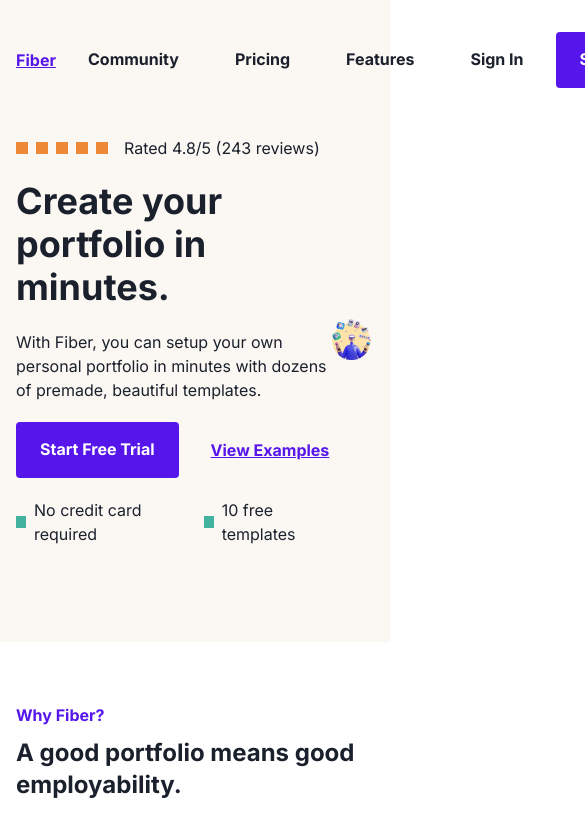
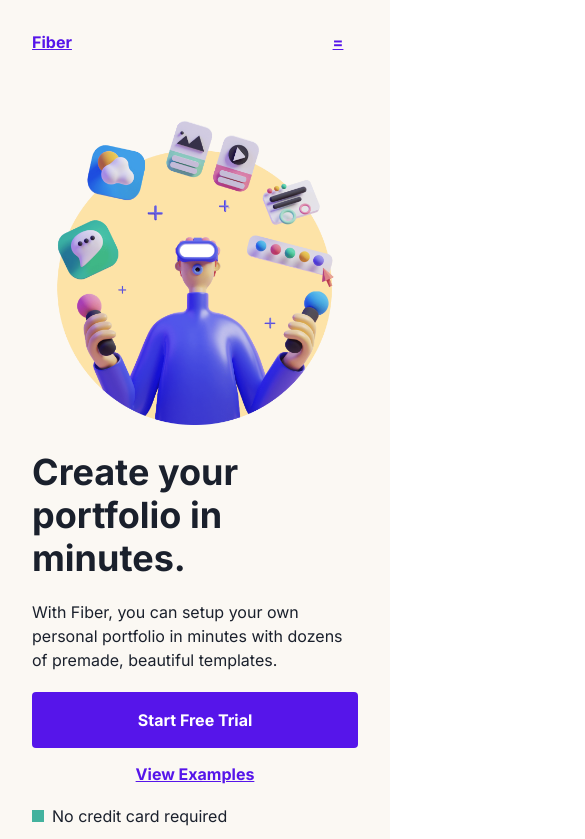
Before and after one commit to ronnaf/fiber-xi, a Next.js app: page / in a window 390 px wide. Shown: the top 839 px of the page, 585 px wide, since content can reach past the window. Built offline with nearby package versions, Linux system fonts and the light colour scheme.

Commit message:
feat: semi-responsive home

```diff
--- a/components/core/footer.tsx
+++ b/components/core/footer.tsx
@@ -1,25 +1,25 @@
-import { Box, Grid, GridItem, Text, VStack } from "@chakra-ui/react";
+import {Box, Grid, GridItem, Text, VStack} from "@chakra-ui/react";
 import React from "react";
-import { SectionComponentProps, SectionWrapper } from "./section-wrapper";
+import {SectionComponentProps, SectionWrapper} from "./section-wrapper";
 
 export const Footer = (props: SectionComponentProps) => {
   return (
     <footer>
       <SectionWrapper bg="background" py={12}>
-        <Grid templateColumns="1fr 2fr" gap={12}>
+        <Grid templateColumns={["1fr", "1fr 2fr"]} gap={[8, 12]}>
           <GridItem w="100%">
             <VStack alignItems="flex-start" spacing={1}>
               <Text fontWeight="bold">Fiber</Text>
               <Text fontSize="sm">
-                With Fiber, you can setup your own personal portfolio in minutes
-                with dozens of premade, beautiful templates.
+                With Fiber, you can setup your own personal portfolio in minutes with dozens of premade, beautiful
+                templates.
               </Text>
             </VStack>
-            <Box my={8} />
+            <Box my={[4, 8]} />
             <Text>Made with ❤ by Ronna</Text>
           </GridItem>
           <GridItem w="100%">
-            <Grid templateColumns="repeat(4, 1fr)">
+            <Grid templateColumns={["1fr", "repeat(4, 1fr)"]} gap={8}>
               <GridItem w="100%">
                 <Text fontWeight="bold">Sitemap</Text>
                 <Box my={3} />
--- a/components/core/section-wrapper.tsx
+++ b/components/core/section-wrapper.tsx
@@ -1,5 +1,5 @@
-import { Box, BoxProps, Container, ContainerProps } from "@chakra-ui/react";
-import React, { ReactNode } from "react";
+import {Box, BoxProps, Container, ContainerProps} from "@chakra-ui/react";
+import React, {ReactNode} from "react";
 
 export interface SectionComponentProps {
   /** The props of the containing element (which is SectionWrapper) */
@@ -14,7 +14,7 @@
 export const SectionWrapper = (props: SectionWrapperProps) => {
   return (
     <Box {...props}>
-      <Container maxW="5xl" {...props._inner}>
+      <Container maxW="5xl" px={[8, 0]} {...props._inner}>
         {props.children}
       </Container>
     </Box>
--- a/components/home/features-section.tsx
+++ b/components/home/features-section.tsx
@@ -1,19 +1,10 @@
-import {
-  Box,
-  Button,
-  Grid,
-  GridItem,
-  Heading,
-  SimpleGrid,
-  Text,
-  VStack,
-} from "@chakra-ui/react";
+import {Box, Button, Grid, GridItem, Heading, SimpleGrid, Text, VStack} from "@chakra-ui/react";
 import Image from "next/image";
 import React from "react";
 import codeIcon from "../../public/icons/code-icon.svg";
 import responsiveIcon from "../../public/icons/responsive-icon.svg";
 import stopwatchIcon from "../../public/icons/stopwatch-icon.svg";
-import { SectionComponentProps, SectionWrapper } from "../core/section-wrapper";
+import {SectionComponentProps, SectionWrapper} from "../core/section-wrapper";
 
 type Feature = {
   iconSrc: string;
@@ -25,20 +16,17 @@
   {
     iconSrc: stopwatchIcon,
     title: "Build in minutes",
-    subtitle:
-      "With a selection of premade templates, you can build out a portfolio in less than 10 minutes",
+    subtitle: "With a selection of premade templates, you can build out a portfolio in less than 10 minutes",
   },
   {
     iconSrc: codeIcon,
     title: "Add custom CSS",
-    subtitle:
-      "Customize your personal portfolio even more with the ability to add your own custom CSS styles.",
+    subtitle: "Customize your personal portfolio even more with the ability to add your own custom CSS styles.",
   },
   {
     iconSrc: responsiveIcon,
     title: "Responsive",
-    subtitle:
-      "All Fiber templates are fully responsive to ensure the experience is seemless across all devices",
+    subtitle: "All Fiber templates are fully responsive to ensure the experience is seemless across all devices",
   },
 ];
 
@@ -51,10 +39,10 @@
             Why Fiber?
           </Heading>
           <Heading as="h2" size="lg">
-            A good portfolio means good <br /> employability.
+            A good portfolio means good employability.
           </Heading>
         </VStack>
-        <SimpleGrid columns={3} spacing={8}>
+        <SimpleGrid columns={[1, 3]} spacing={8}>
           {features.map((feature) => (
             <Box key={feature.title}>
               <Box boxSize={9}>
--- a/components/home/header.tsx
+++ b/components/home/header.tsx
@@ -1,11 +1,12 @@
-import { Button, HStack } from "@chakra-ui/react";
+import {Button, HStack} from "@chakra-ui/react";
 import React from "react";
-import { SectionComponentProps, SectionWrapper } from "../core/section-wrapper";
+import {SectionComponentProps, SectionWrapper} from "../core/section-wrapper";
 
 export const Header = (props: SectionComponentProps) => {
   return (
     <SectionWrapper bg="background" {...props._wrapper}>
-      <HStack justifyContent="space-between">
+      {/* Desktop */}
+      <HStack justifyContent="space-between" display={["none", "flex"]}>
         <Button variant="link">Fiber</Button>
         <HStack>
           <Button variant="ghost">Community</Button>
@@ -17,6 +18,11 @@
           <Button>Sign Up</Button>
         </HStack>
       </HStack>
+      {/* Mobile */}
+      <HStack justifyContent="space-between" display={["flex", "none"]}>
+        <Button variant="link">Fiber</Button>
+        <Button variant="link">=</Button>
+      </HStack>
     </SectionWrapper>
   );
 };
--- a/components/home/hero-section.tsx
+++ b/components/home/hero-section.tsx
@@ -1,58 +1,63 @@
-import {
-  Box,
-  Button,
-  Grid,
-  GridItem,
-  Heading,
-  HStack,
-  Text,
-  VStack,
-} from "@chakra-ui/react";
+import {Box, Button, Flex, Grid, GridItem, Heading, HStack, Text, VStack} from "@chakra-ui/react";
 import Image from "next/image";
 import React from "react";
 import heroIllustration from "../../public/hero-Illustration.png";
-import { SectionComponentProps, SectionWrapper } from "../core/section-wrapper";
+import {SectionComponentProps, SectionWrapper} from "../core/section-wrapper";
 
 export const HeroSection = (props: SectionComponentProps) => {
   return (
     <SectionWrapper bg="background" {...props._wrapper}>
-      <Grid templateColumns="1fr 1fr" alignItems="center">
-        <GridItem w="100%">
+      <Grid
+        templateColumns={["1fr", "repeat(2, 1fr)"]}
+        gridTemplateAreas={["'illustration' 'text-block' ", "'text-block illustration'"]}
+        alignItems="center">
+        {/* Text block */}
+        <GridItem gridArea="text-block" w="100%">
           <VStack spacing={5} alignItems="flex-start">
             {/* Rating */}
-            <HStack spacing={4}>
+            <HStack spacing={4} display={["none", "block"]}>
               {/* Stars */}
               <HStack>
                 {[...new Array(5)].map((_, i) => (
                   <Box key={i} h="3" w="3" bg="orange.400" />
                 ))}
               </HStack>
+              {/* Rating text */}
               <Text>Rated 4.8/5 (243 reviews)</Text>
             </HStack>
+            {/* Heading */}
             <Heading as="h1" size="2xl">
               Create your portfolio in minutes.
             </Heading>
+            {/* Subheading */}
             <Text>
-              With Fiber, you can setup your own personal portfolio in minutes
-              with dozens of premade, beautiful templates.
+              With Fiber, you can setup your own personal portfolio in minutes with dozens of premade, beautiful
+              templates.
             </Text>
-            <HStack spacing={8}>
-              <Button>Start Free Trial</Button>
-              <Button variant="link">View Examples</Button>
-            </HStack>
-            <HStack spacing={6}>
-              <HStack>
+            {/* Call to action */}
+            <Flex w={["full", "unset"]} wrap={["wrap", "nowrap"]}>
+              <Button w={["full", "unset"]} mb={["4", "unset"]} mr={["unset", "4"]}>
+                Start Free Trial
+              </Button>
+              <Button variant="link" w={["full", "unset"]}>
+                View Examples
+              </Button>
+            </Flex>
+            {/* Featurettes */}
+            <Flex w={["full", "unset"]} wrap={["wrap", "nowrap"]}>
+              <HStack w={["full", "unset"]} mb={["2", "unset"]} mr={["unset", "4"]}>
                 <Box h="3" w="3" bg="secondary" />
                 <Text>No credit card required</Text>
               </HStack>
-              <HStack>
+              <HStack w={["full", "unset"]}>
                 <Box h="3" w="3" bg="secondary" />
                 <Text>10 free templates</Text>
               </HStack>
-            </HStack>
+            </Flex>
           </VStack>
         </GridItem>
-        <GridItem w="100%">
+        {/* Illustration */}
+        <GridItem gridArea="illustration" w="100%">
           <Image src={heroIllustration} alt="hero-illustration" />
         </GridItem>
       </Grid>
```
Also changed, not shown: components/home/trial-banner.tsx (+4 -12 lines), pages/index.tsx (+12 -12 lines), components/home/testimonials-section.tsx (indentation only), 1 other file (tests, documents, lock files or other folders).
